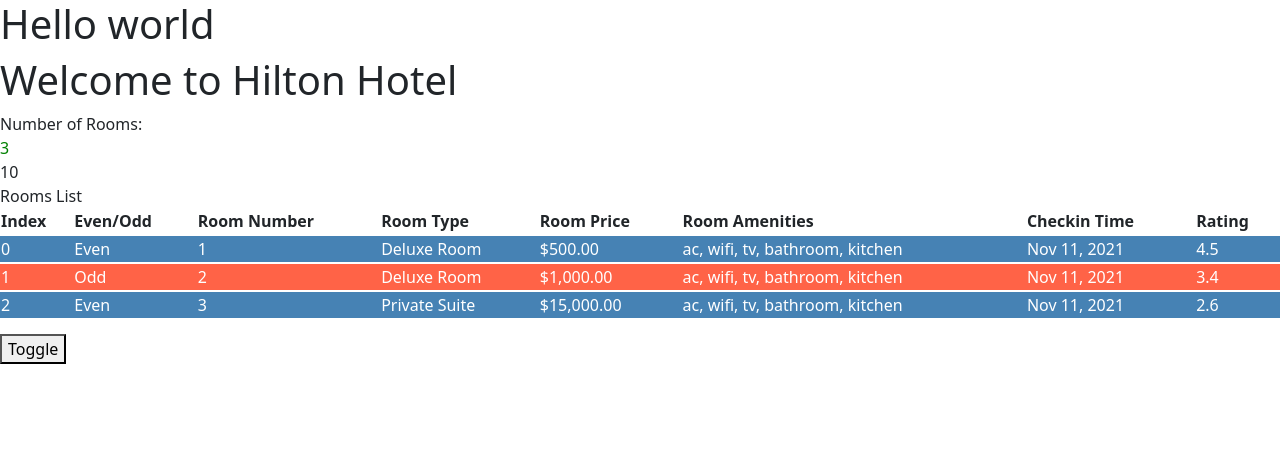
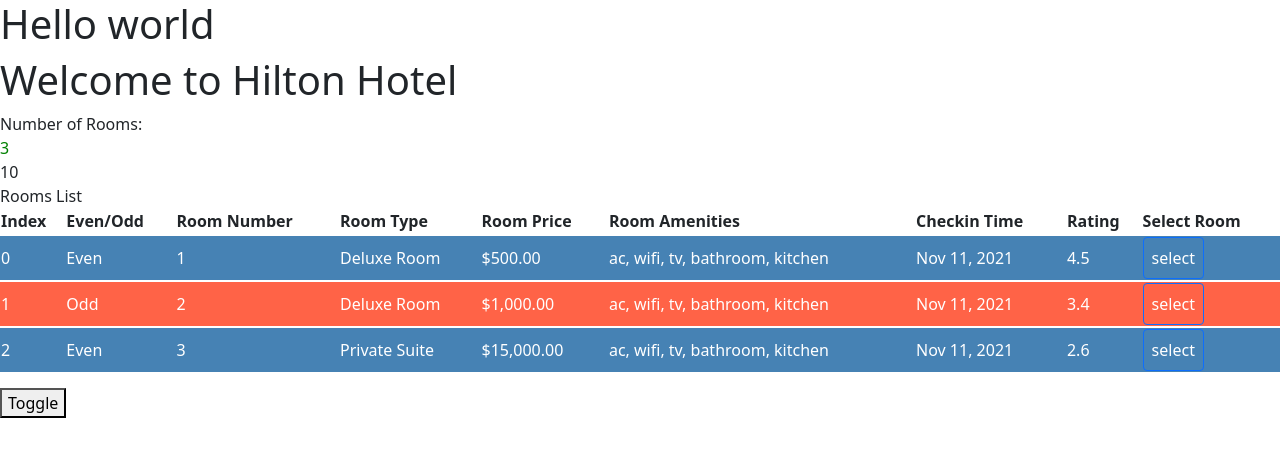
Before and after one commit to kurtreyn/hotelinventoryapp, an Angular app: page / in a window 1280 px wide. Shown: the top 456 px of the page. Built offline with nearby package versions, Linux system fonts and the light colour scheme.

Commit message:
ngOnInit

```diff
--- a/src/app/rooms/rooms-list/rooms-list.component.html
+++ b/src/app/rooms/rooms-list/rooms-list.component.html
@@ -9,6 +9,7 @@
     <th>Room Amenities</th>
     <th>Checkin Time</th>
     <th>Rating</th>
+    <th>Select Room</th>
   </tr>
   <tr
     [ngClass]="e ? 'even' : 'odd'"
@@ -22,5 +23,8 @@
     <td>{{ room.amenities | lowercase }}</td>
     <td>{{ room.checkinTime | date }}</td>
     <td>{{ room.rating | number : "1.1-1" }}</td>
+    <td>
+      <button class="btn btn-primary" (click)="selectRoom(room)">select</button>
+    </td>
   </tr>
 </table>
--- a/src/app/rooms/rooms-list/rooms-list.component.ts
+++ b/src/app/rooms/rooms-list/rooms-list.component.ts
@@ -1,4 +1,4 @@
-import { Component, Input, OnInit } from '@angular/core';
+import { Component, Input, Output, OnInit, EventEmitter } from '@angular/core';
 import { RoomList } from '../rooms';
 
 @Component({
@@ -8,7 +8,12 @@
 })
 export class RoomsListComponent implements OnInit {
   @Input() rooms: RoomList[] = [];
+  @Output() selectedRoom = new EventEmitter<RoomList>();
   constructor() {}
 
   ngOnInit(): void {}
+
+  selectRoom(room: RoomList) {
+    this.selectedRoom.emit(room);
+  }
 }
--- a/src/app/rooms/rooms.component.html
+++ b/src/app/rooms/rooms.component.html
@@ -10,8 +10,15 @@
 
 {{ rooms.availableRooms ?? "No rooms" }}
 
+<div *ngIf="selectedRoom">
+  {{ selectedRoom | json }}
+</div>
+
 <div *ngIf="rooms && rooms?.availableRooms">
-  <hinv-rooms-list [rooms]="roomList"></hinv-rooms-list>
+  <hinv-rooms-list
+    [rooms]="roomList"
+    (selectedRoom)="selectRoom($event)"
+  ></hinv-rooms-list>
 </div>
 
 <button (click)="toggle()">Toggle</button>
--- a/src/app/rooms/rooms.component.ts
+++ b/src/app/rooms/rooms.component.ts
@@ -15,6 +15,7 @@
     availableRooms: 10,
     bookedRooms: 5,
   };
+  selectedRoom!: RoomList;
 
   roomList: RoomList[] = [];
 
@@ -61,4 +62,8 @@
   toggle() {
     this.hideRooms = !this.hideRooms;
   }
+
+  selectRoom(room: RoomList) {
+    this.selectedRoom = room;
+  }
 }
```
